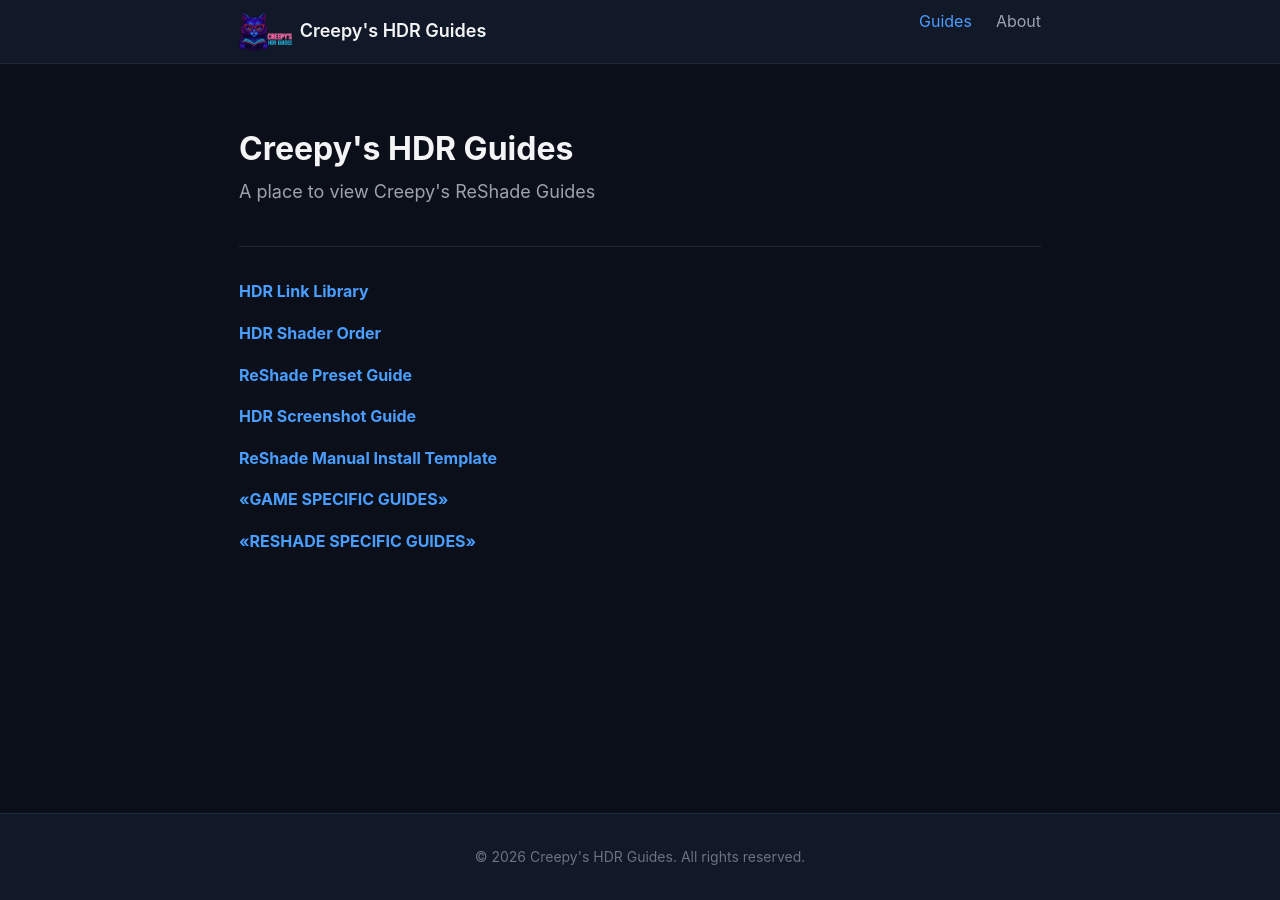
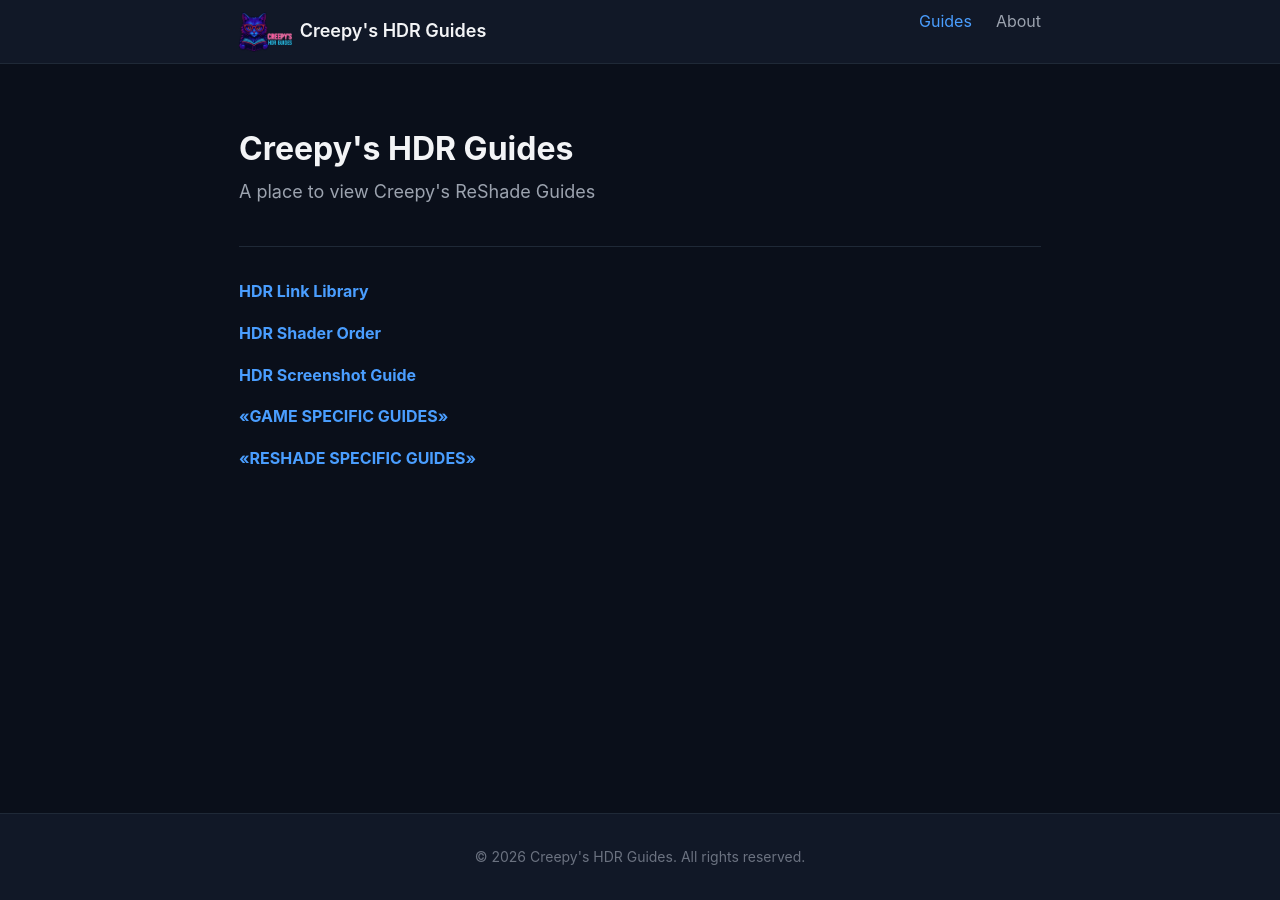
Before and after one commit to CreepySasquatch/HDRMods, a Jekyll site: the page built from index.md, in a window 1280 px wide. Built offline with Jekyll 4.4.1, drawn with Linux system fonts in a browser that asks for light colours.

Commit message:
Moved a few of the guide pages into the new ReShade Guides Index category

```diff
--- a/index.md
+++ b/index.md
@@ -11,11 +11,7 @@
 
 [**HDR Shader Order**](HDR-Shader-Order)
 
-[**ReShade Preset Guide**](ReShade-Preset-Guide)
-
 [**HDR Screenshot Guide**](HDR-Screenshot-Guide)
-
-[**ReShade Manual Install Template**](ReShade-Install-Template)
 
 [**<<GAME SPECIFIC GUIDES>>**](Game-Specific-Guides-Index)
 
```
Also changed, not shown: pages/Guides/ReShade-Guides-Index.md (+4 -0 lines), pages/Guides/ReShade Guides/ReShade-Install-RenoDX.md (renamed from pages/Guides/ReShade-Install-RenoDX.md), pages/Guides/ReShade Guides/ReShade-Install-Template.md (renamed from pages/Guides/ReShade-Install-Template.md), pages/Guides/ReShade Guides/ReShade-Preset-Guide.md (renamed from pages/Guides/ReShade-Preset-Guide.md).
